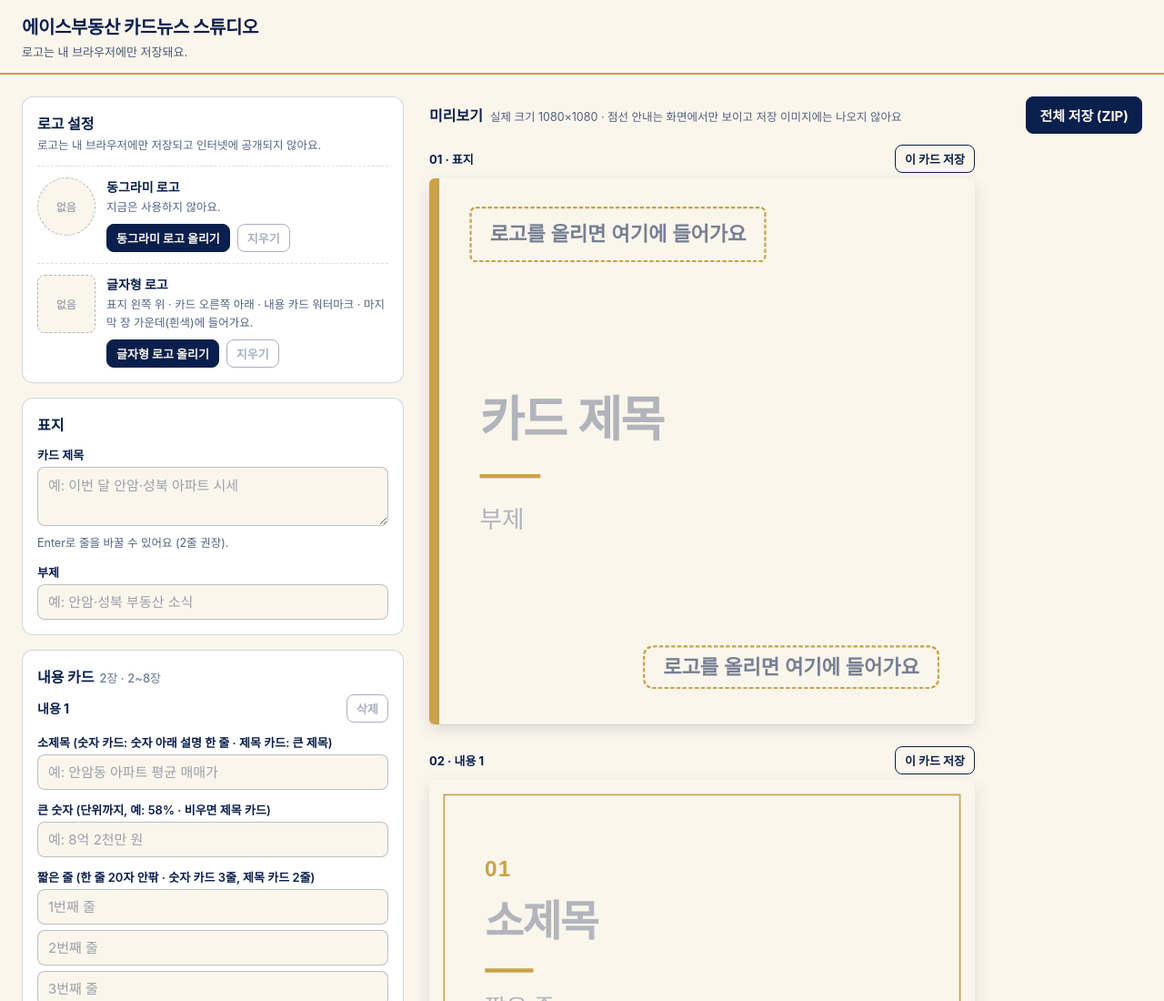
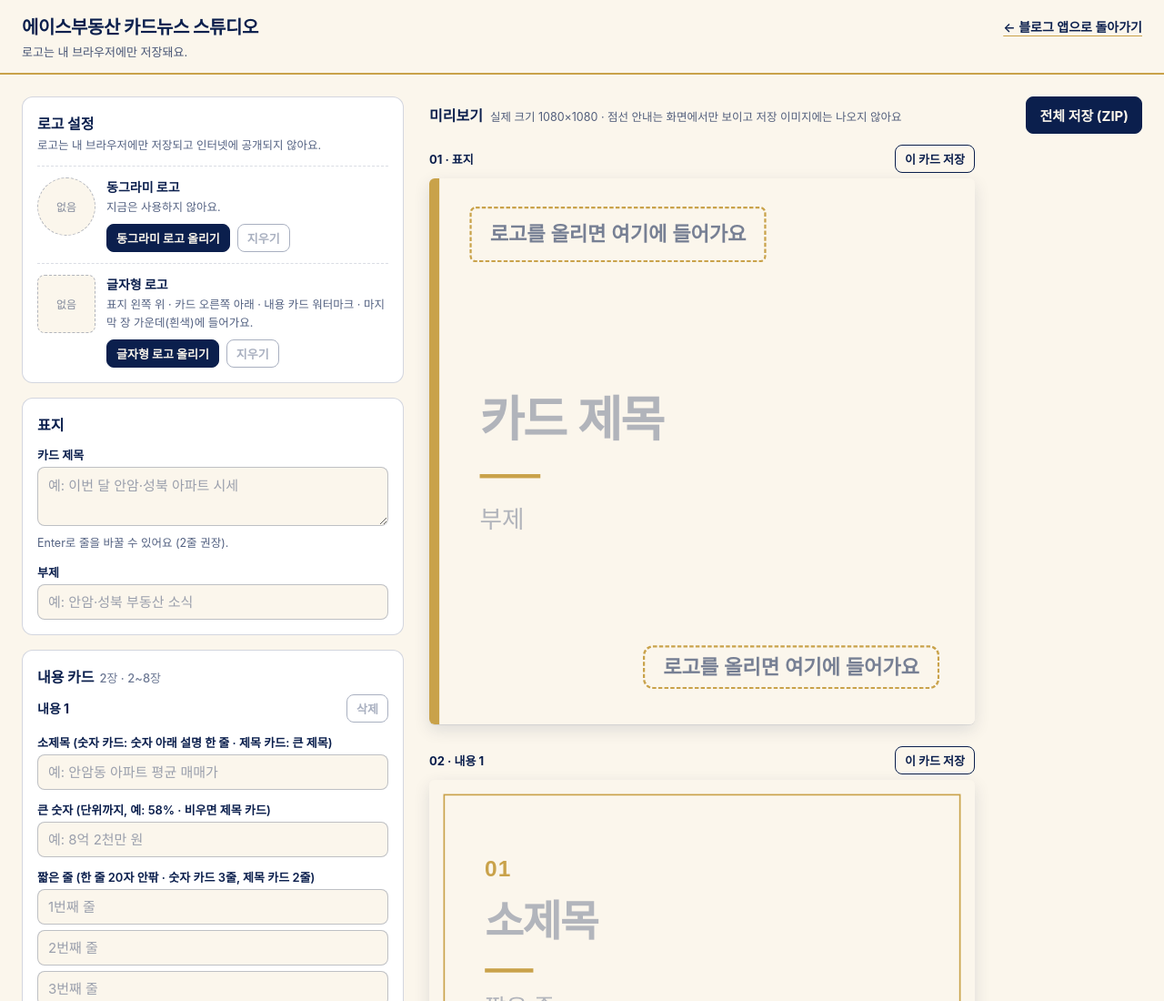
Before and after one commit to bilanxewq-art/card_news, a plain HTML site: page index.html in a window 1280 px wide. Shown: the top 1100 px of the page at 91% size. Drawn offline with nearby package versions, Linux system fonts and the light colour scheme; a web font is replaced by a local one.

Commit message:
Add files via upload

```diff
--- a/index.html
+++ b/index.html
@@ -344,7 +344,7 @@
 <script>
 /* ═════════ 설정 ═════════ */
 const APP_NAME = '에이스부동산 카드뉴스 스튜디오';
-const BLOG_URL = '';   // 블로그 앱 주소. 비어 있으면 맨 위 '블로그 앱으로 돌아가기' 링크를 숨긴다.
+const BLOG_URL = 'https://bilanxewq-art.github.io/ace-blog-studio/';   // 블로그 앱 주소. 비어 있으면 맨 위 '블로그 앱으로 돌아가기' 링크를 숨긴다.
 
 const EXAMPLE_LABEL = '예시 데이터입니다';
 const DEFAULT_CLOSING = ['똑똑똑, 좋은 집의 문을 함께 엽니다', '에이스부동산 최희원'];
```
